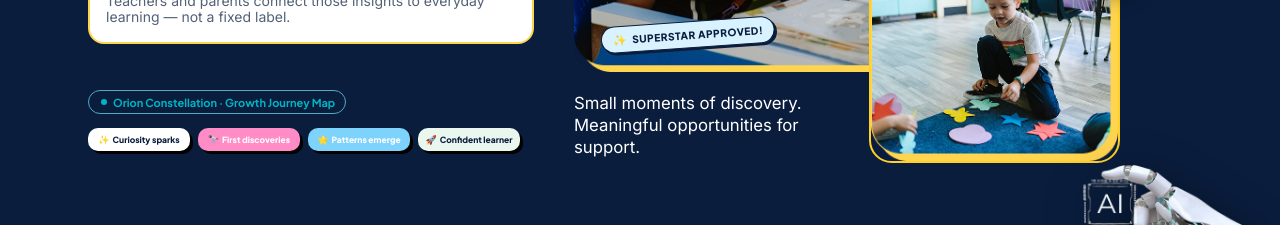
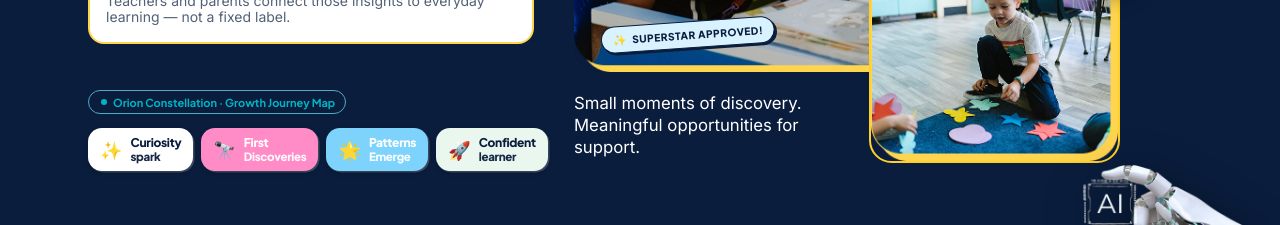
Before and after one commit to Panthar-InfoHub/orionkids-frontend, a Next.js app: page / in a window 1280 px wide. Shown: the part 3640-3865 px from the top of the page. Built offline with nearby package versions, Linux system fonts and the light colour scheme.

Commit message:
refactor: update insight report chips layout and rename sample report button text

```diff
--- a/components/for-schools/hero-section.tsx
+++ b/components/for-schools/hero-section.tsx
@@ -193,22 +193,22 @@ export function ForSchoolsHeroSection() {
                 type="button"
                 className="inline-flex items-center justify-center cursor-pointer select-none hover:scale-105 active:scale-95 transition-transform"
                 style={{
-                  height: "52px",
-                  paddingLeft: "24px",
+                  height: "49px",
+                  paddingLeft: "22px",
                   paddingRight: "24px",
                   borderRadius: "9999px",
                   backgroundColor: "#FFFFFF",
                   border: "2px solid #0A1D3D",
                   fontFamily: JAKARTA,
                   fontWeight: 800,
-                  fontSize: "15px",
+                  fontSize: "14px",
                   lineHeight: "24px",
                   letterSpacing: "0px",
                   color: "#0A1D3D",
                   whiteSpace: "nowrap" as const,
                 }}
               >
-                📄 Sample Class Report
+                📄 Sample Student Report
               </button>
             </div>
 
--- a/components/sections/insight-report-section.tsx
+++ b/components/sections/insight-report-section.tsx
@@ -29,10 +29,10 @@ const DOTS: { left: string; top: string; size: number; opacity: number }[] = [
 ];
 
 const CHIPS = [
-  { emoji: "✨", text: "Curiosity sparks", bg: "#FFFFFF", color: "#0A1D3D" },
-  { emoji: "🔭", text: "First discoveries", bg: "#FF8CC7", color: "#FFFFFF" },
-  { emoji: "🌟", text: "Patterns emerge", bg: "#7DD3FC", color: "#FFFFFF" },
-  { emoji: "🚀", text: "Confident learner", bg: "#EAF7EF", color: "#0A1D3D" },
+  { emoji: "✨", line1: "Curiosity", line2: "spark", bg: "#FFFFFF", color: "#0A1D3D" },
+  { emoji: "🔭", line1: "First", line2: "Discoveries", bg: "#FF8CC7", color: "#FFFFFF" },
+  { emoji: "🌟", line1: "Patterns", line2: "Emerge", bg: "#7DD3FC", color: "#FFFFFF" },
+  { emoji: "🚀", line1: "Confident", line2: "learner", bg: "#EAF7EF", color: "#0A1D3D" },
 ];
 
 /** Light-blue sticker pill with navy border + hard shadow; centred on (left, top) and tilted. */
@@ -195,24 +195,24 @@ export function InsightReportSection() {
               <span className="whitespace-nowrap">Orion Constellation · Growth Journey Map</span>
             </div>
 
-            {/* Four chips: 102 x 23, radius 10, gap 8 */}
-            <div className="flex flex-wrap items-center gap-2">
+            {/* Four journey buttons in a single row */}
+            <div className="flex items-center gap-1.5 sm:gap-2 flex-nowrap overflow-x-auto sm:overflow-visible scrollbar-none max-w-full pb-1">
               {CHIPS.map((c) => (
                 <div
-                  key={c.text}
-                  className="flex h-[23px] w-[102px] items-center justify-center gap-[3px] whitespace-nowrap rounded-[10px]"
+                  key={c.line1}
+                  className="inline-flex items-center gap-1.5 sm:gap-2 px-2.5 sm:px-3 py-1.5 sm:py-2 whitespace-nowrap rounded-[12px] sm:rounded-[14px] transition-all duration-200 hover:scale-105 hover:-translate-y-0.5 active:scale-95 cursor-pointer select-none shrink-0"
                   style={{
                     background: c.bg,
                     color: c.color,
                     fontFamily: JAKARTA,
-                    fontWeight: 800,
-                    fontSize: "8.5px",
-                    lineHeight: "100%",
-                    boxShadow: "3px 3px 0 #000000",
+                    boxShadow: "0 2px 5px rgba(0,0,0,0.2), 1.5px 1.5px 0 rgba(255,255,255,0.22)",
                   }}
                 >
-                  <span className="shrink-0 text-[9px] leading-none">{c.emoji}</span>
-                  <span className="leading-none">{c.text}</span>
+                  <span className="shrink-0 text-[16px] sm:text-[18px] leading-none">{c.emoji}</span>
+                  <div className="flex flex-col text-left leading-[1.15]">
+                    <span className="text-[11px] sm:text-[12px] font-extrabold tracking-tight">{c.line1}</span>
+                    <span className="text-[10.5px] sm:text-[11.5px] font-extrabold tracking-tight opacity-95">{c.line2}</span>
+                  </div>
                 </div>
               ))}
             </div>
```
